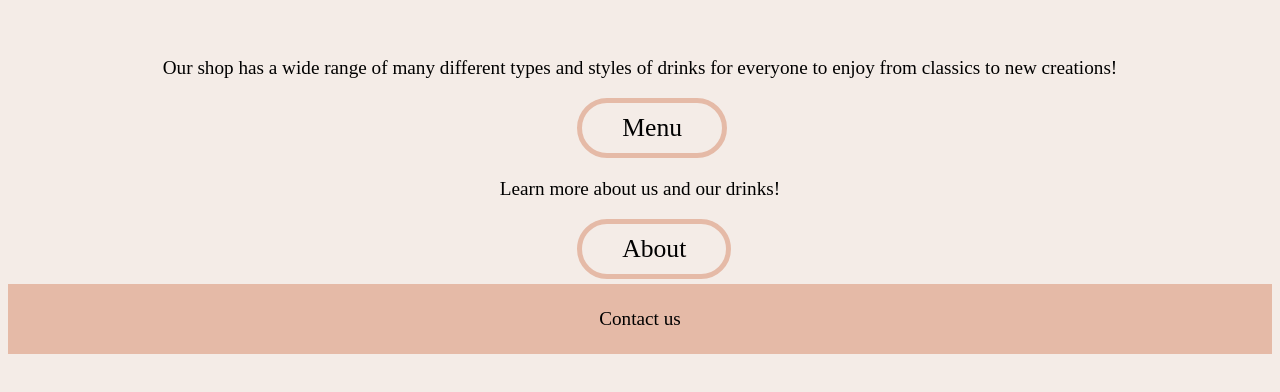
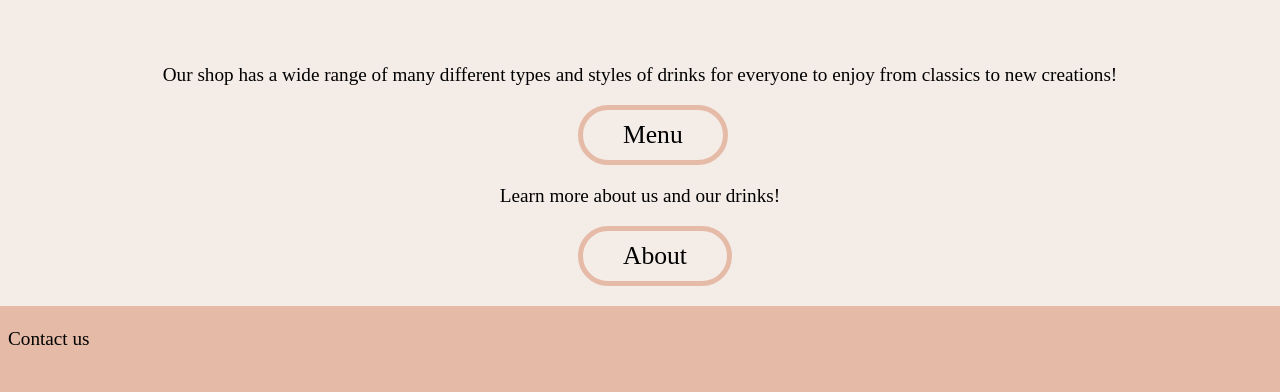
Before and after one commit to stanmitsuba/34-and-38-Assessment-RosannaGreen, a plain HTML site: page index.html in a window 1280 px wide. Shown: the part 775-1167 px from the top of the page. Before the commit the page ends 1129 px from the top, so only its background shows below. Drawn offline with nearby package versions, Linux system fonts and the light colour scheme.

Commit message:
footer addded

```diff
--- a/index.html
+++ b/index.html
@@ -38,7 +38,7 @@
       <button class="button about">About</button></a>
   </div>
   <footer>
-    <p>Contact us</p>
+    <p id="end">Contact us</p>
   </footer>
   <script src="script.js"></script>
 </body>
--- a/style.css
+++ b/style.css
@@ -1,10 +1,11 @@
 html {
   height: 100%;
-  width: 100%;
+  margin: 0;
 }
 
 body {
   background-color: #F4ECE7;
+  margin: 0;
 }
 
 .container {
@@ -140,12 +141,19 @@ h1 {
 }
 
 .Hinfo {
-  padding: 5px;
+  padding: 20px;
 }
 
 footer {
   background-color: #E5BAA7;
-  padding: 5px;
+  padding: 3px;
+  height: 10vh;
+}
+
+#end {
+  font-size: 1.5vw;
+  text-align: left;
+  padding-left: 5px;
 }
 
 /* Media quaires */
@@ -156,7 +164,7 @@ footer {
   }
 
   .button {
-    left: 25%;
+    left: 27%;
     font-size: 6.5vw;
   }
 }
```
